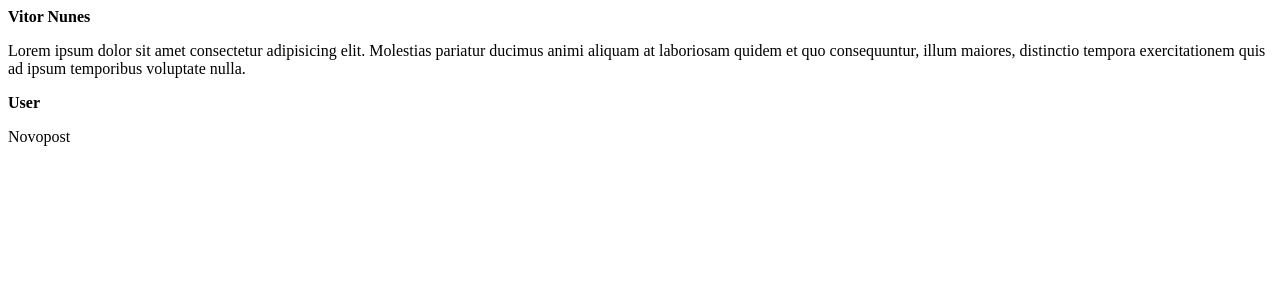
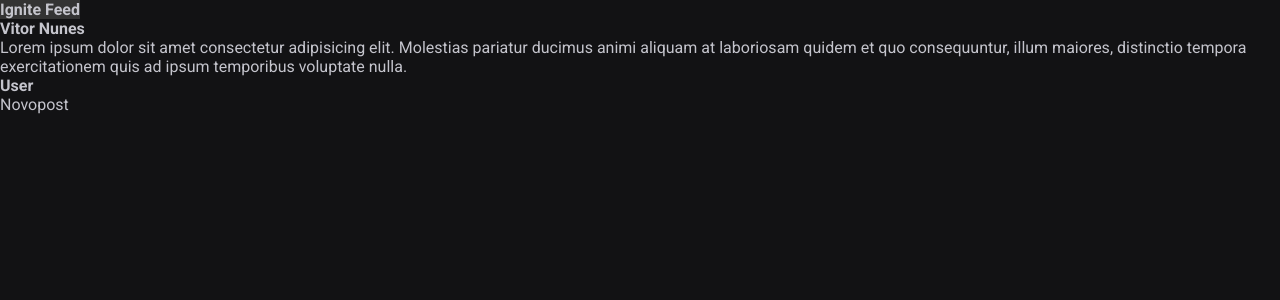
Before and after one commit to stecks10/Rocket-seat, a React (Vite) app in the folder ignite/01-fundamentos-reactjs/: page / in a window 1280 px wide. Shown: the top 300 px of the page. Built offline with nearby package versions, Linux system fonts and the light colour scheme.

Commit message:
cssglobal

```diff
--- a/ignite/01-fundamentos-reactjs/index.html
+++ b/ignite/01-fundamentos-reactjs/index.html
@@ -1,13 +1,23 @@
 <!DOCTYPE html>
 <html lang="en">
+
 <head>
   <meta charset="UTF-8" />
+
+  <link rel="preconnect" href="https://fonts.googleapis.com" />
+  <link rel="preconnect" href="https://fonts.gstatic.com" crossorigin />
+
   <link rel="icon" type="image/svg+xml" href="/src/favicon.svg" />
   <meta name="viewport" content="width=device-width, initial-scale=1.0" />
-    <title>Vite App</title>
+
+
+  <link href="https://fonts.googleapis.com/css2?family=Roboto:wght@400;700&display=swap" rel="stylesheet" />
+  <title>Ignite Feed</title>
 </head>
+
 <body>
   <div id="root"></div>
   <script type="module" src="/src/main.jsx"></script>
 </body>
+
 </html>
--- a/ignite/01-fundamentos-reactjs/src/App.jsx
+++ b/ignite/01-fundamentos-reactjs/src/App.jsx
@@ -1,6 +1,11 @@
+import { Header } from './components/Header';
 import { Post } from './Post';
+
+import './global.css';
 export function App() {
   return (
+    <>
+      <Header />
       <div>
         <Post
           author="Vitor Nunes"
@@ -8,5 +13,6 @@ export function App() {
         />
         <Post author="User" content="Novopost" />
       </div>
+    </>
   );
 }
--- /dev/null
+++ b/ignite/01-fundamentos-reactjs/src/components/Header.jsx
@@ -0,0 +1,5 @@
+import styles from './Header.module.css';
+
+export function Header() {
+  return <strong className={styles.header}>Ignite Feed</strong>;
+}
--- /dev/null
+++ b/ignite/01-fundamentos-reactjs/src/components/Header.module.css
@@ -0,0 +1,4 @@
+.header {
+  background: #333;
+  height: 80px;
+}
--- /dev/null
+++ b/ignite/01-fundamentos-reactjs/src/global.css
@@ -0,0 +1,33 @@
+:root {
+  --white: #ffffff;
+  --gray-100: #e1e1e6;
+  --gray-300: #c4c4cc;
+  -gray-400: #8d8d99;
+  --gray-600: #323238;
+  --gray-700: #29292e;
+  --gray-800: #202024;
+  --gray-900: #121214;
+
+  --green-500: #00875f;
+}
+
+* {
+  margin: 0;
+  padding: 0;
+  box-sizing: border-box;
+}
+
+body {
+  background: var(--gray-900);
+  color: var(--gray-300);
+  -webkit-font-smoothing: antialiased;
+}
+
+body,
+input,
+textarea,
+button {
+  font-family: 'Roboto', sans-serif;
+  font-weight: 400;
+  font-size: 1rem;
+}
```
Lines whose indentation alone changed are shown as unchanged.
